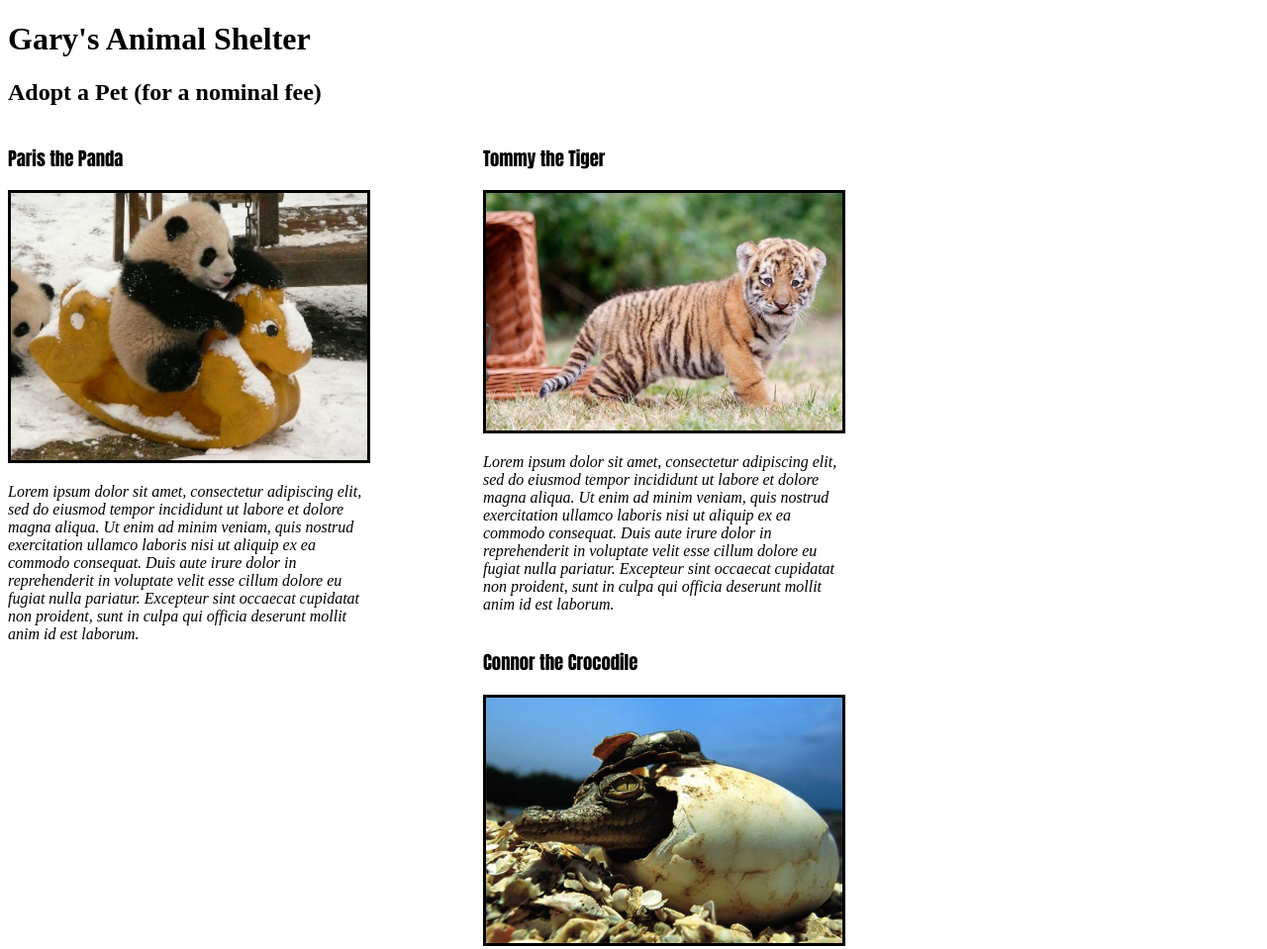
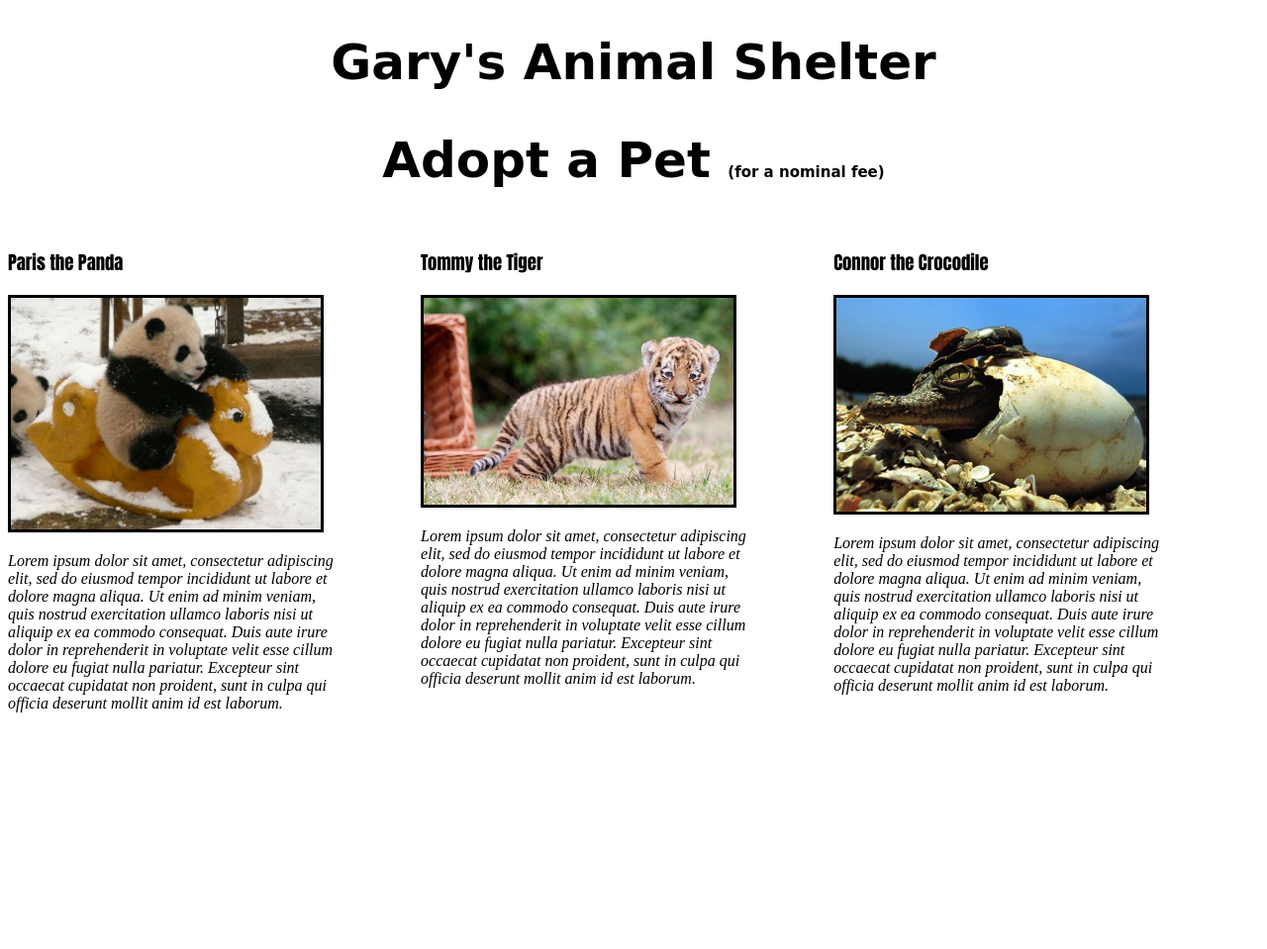
Before and after one commit to Benjamin09/animal-shelter, a plain HTML site: page index.html in a window 1280 px wide. Shown: the top 959 px of the page at 99% size. After the commit the page ends 800 px from the top, so only its background shows below. Drawn offline with Linux system fonts and the light colour scheme.

Commit message:
add font to h1, h2. add italic rule to p elements in columns. add span to html for h2.

```diff
--- a/css/styles.css
+++ b/css/styles.css
@@ -1,17 +1,27 @@
 img {
-    width: 360px;
+    width: 75%;
     border: solid;
 }
 
 .column {
-    width: 480px;
+    width: 33%;
     float: left;
 }
 .column p {
-    width: 360px;
+    width: 80%;
     font-style: italic;
 }
 
 .column h3 {
     font-family: Impact;
 }
+
+h1, h2  {
+    text-align: center;
+    font-family: cursive;
+    font-size: 50px;
+}
+
+span.fee {
+    font-size: 15px;
+}
--- a/index.html
+++ b/index.html
@@ -6,7 +6,7 @@
   </head>
   <body>
     <h1>Gary's Animal Shelter</h1>
-    <h2>Adopt a Pet (for a nominal fee)</h2>
+    <h2>Adopt a Pet <span class="fee">(for a nominal fee)</span></h2>
 
     <div class="column">
       <h3>Paris the Panda</h3>
```
